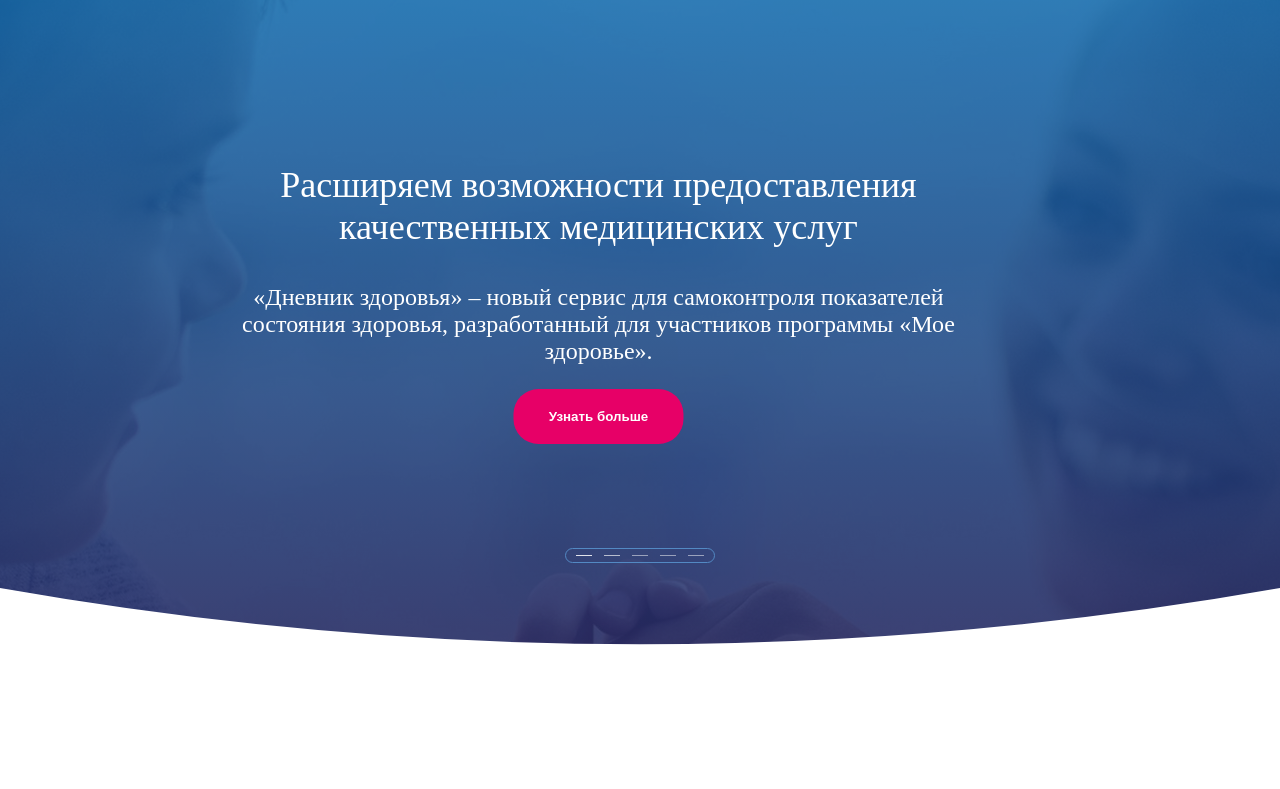
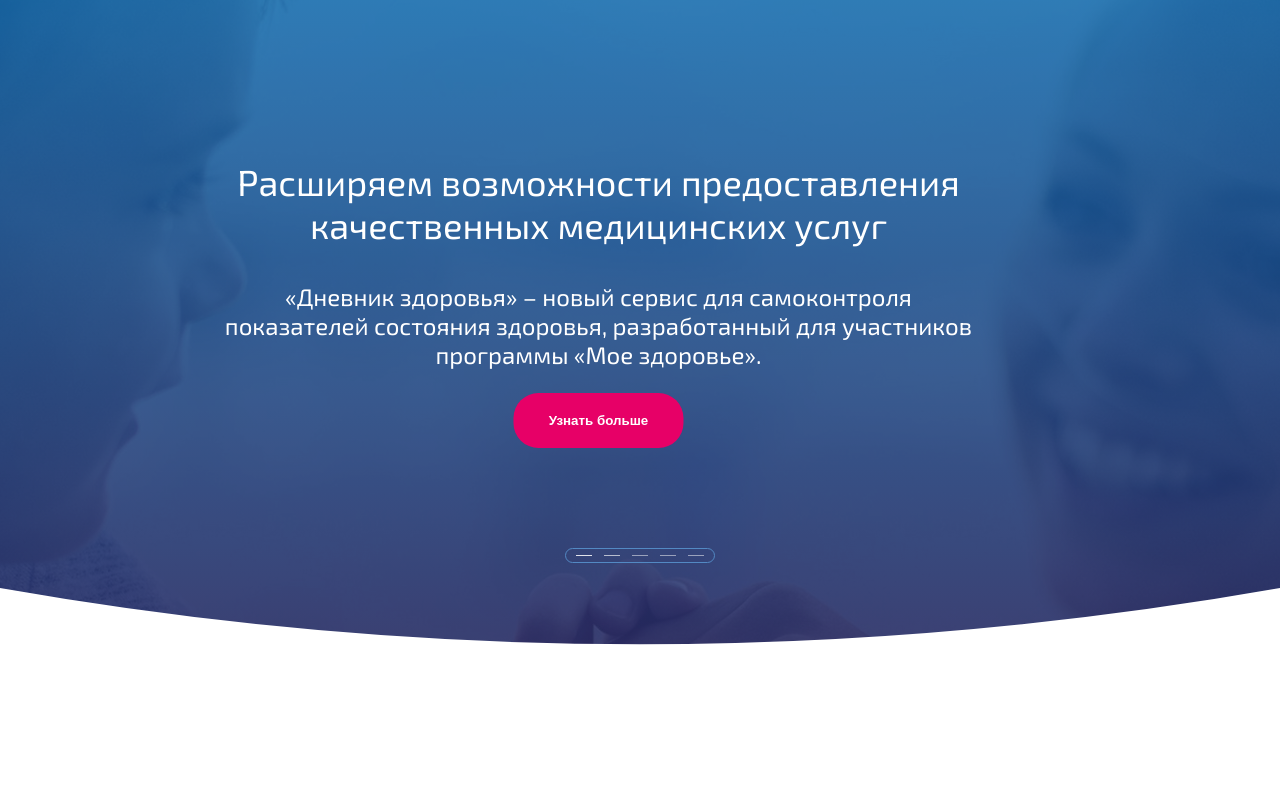
Before and after one commit to fohunoff/redsoft-test, a website: page src/index.html in a window 1280 px wide. Shown: the part 87-876 px from the top of the page. Drawn offline with nearby package versions, Linux system fonts and the light colour scheme; files that its build step writes are made by us from their sources.

Commit message:
Add font

```diff
--- a/src/index.html
+++ b/src/index.html
@@ -6,6 +6,7 @@
     <meta http-equiv="X-UA-Compatible" content="ie=edge">
 
     <link rel="stylesheet" href="css/style.min.css">
+    <link href="https://fonts.googleapis.com/css?family=Exo+2:400,700" rel="stylesheet">
 
     <title>Redsoft - test</title>
 </head>
--- a/src/sass/style.scss
+++ b/src/sass/style.scss
@@ -9,6 +9,7 @@
     position: relative;
     margin: 0;
 
+    font-family: 'Exo 2', sans-serif;
     font-size: 16px;
 }
 
```
